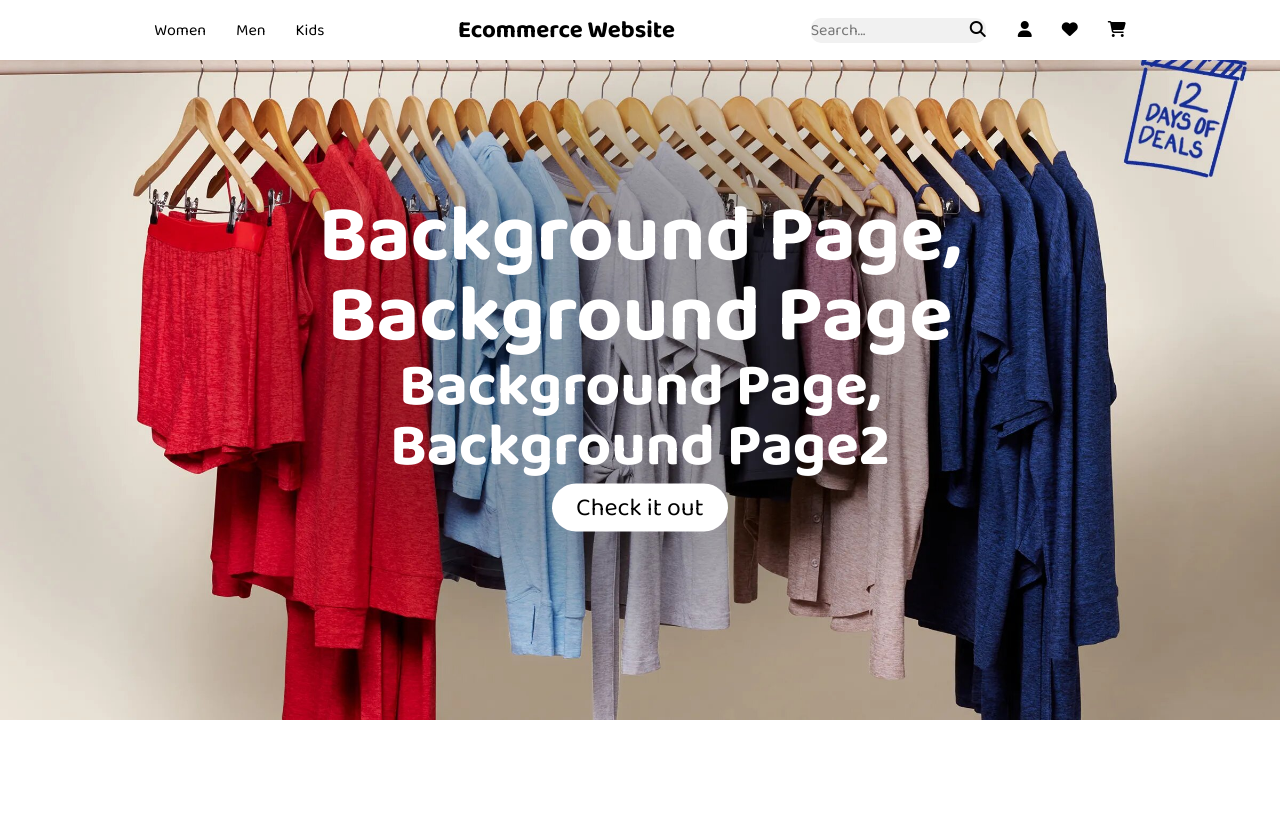
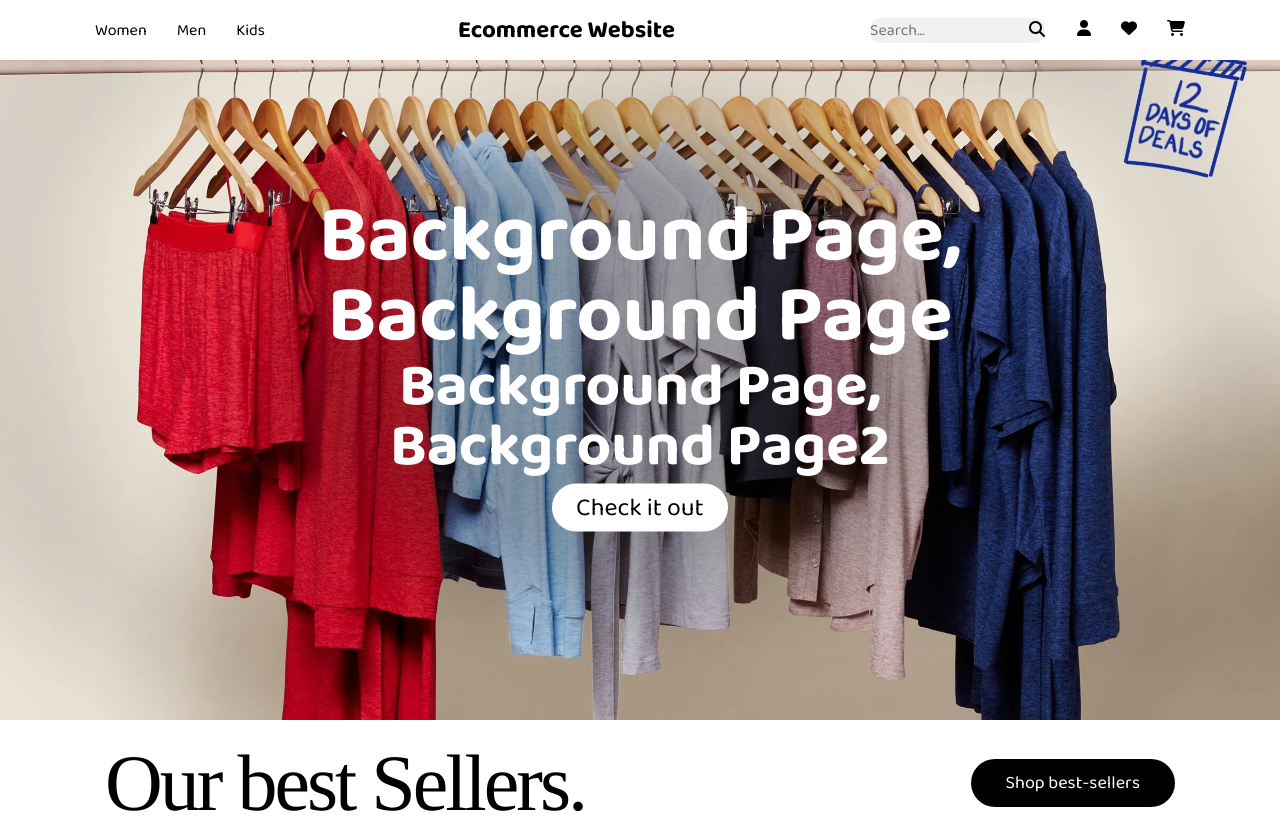
Before and after one commit to AryaLaddha/ECom, a React (Create React App) app: page / in a window 1280 px wide. Before the commit the page ends 800 px from the top, so only its background shows below. Built offline with nearby package versions, Linux system fonts and the light colour scheme; the HTML template or start-up script is replaced by a standard one.

Commit message:
created best sellers navbar and attempted fixing navbar alignment

```diff
--- a/src/App.js
+++ b/src/App.js
@@ -1,12 +1,14 @@
 import './App.css';
 import Navbar from './components/Navbar'
 import BackgroundPage from './components/BackgroundPage'
+import Bestsellers from './components/BestSellers/Bestsellers'
 
 function App() {
   return (
     <div className="App">
       <Navbar />
       <BackgroundPage />
+      <Bestsellers />
     </div>
   );
 }
--- /dev/null
+++ b/src/components/BestSellers/Bestsellers.css
@@ -0,0 +1,31 @@
+.bestsellers-intro {
+    /* background: yellow; */
+    margin-top: 10px;
+    width: 100%;
+    height: 90px;
+    align-items: center;
+    display: flex;
+    justify-content: space-between;
+    padding-left: 105px;
+    padding-right: 105px;
+    white-space: nowrap;
+}
+
+.bestsellers-intro > .bestsellers-title {
+    font-family: times, "Times New Roman";
+    font-weight: 500;
+    font-size: 80px;
+    letter-spacing: -3px;
+}
+
+.bestsellers-intro > .bestsellers-link > button {
+    cursor: pointer;
+    line-height: 48px;
+    background-color: black;
+    color: white;
+    border-radius: 24px;
+    padding: 0 35px;
+    font-size: 18px;
+    border: 0;
+    white-space: nowrap;
+}
--- /dev/null
+++ b/src/components/BestSellers/Bestsellers.js
@@ -0,0 +1,19 @@
+import React from 'react'
+import './Bestsellers.css'
+
+class Bestsellers extends React.Component {
+    render() {
+        return (
+            <div className="bestsellers-intro">
+                <div className="bestsellers-title">
+                    Our best Sellers.
+                </div>
+                <div className="bestsellers-link">
+                    <button>Shop best-sellers</button>
+                </div>
+            </div>
+        )
+    }
+}
+
+export default Bestsellers;
--- a/src/components/Navbar.css
+++ b/src/components/Navbar.css
@@ -3,7 +3,7 @@
     position: fixed;
     background: white;
     display: flex;
-    justify-content: space-around;
+    justify-content: center;
     align-items: center;
     font-size: 1rem;
     padding: 0 5rem;
@@ -23,6 +23,7 @@
 .NavbarItems > ul {
     display: flex;
     list-style: none;
+    margin-right: auto;
 }
 
 .NavbarItems > ul > li {
@@ -56,7 +57,7 @@
 .NavbarItems > ol {
     display: flex;
     list-style: none;
-    align-items: center;
+    margin-left: auto;
 }
 
 .search-box {
```
